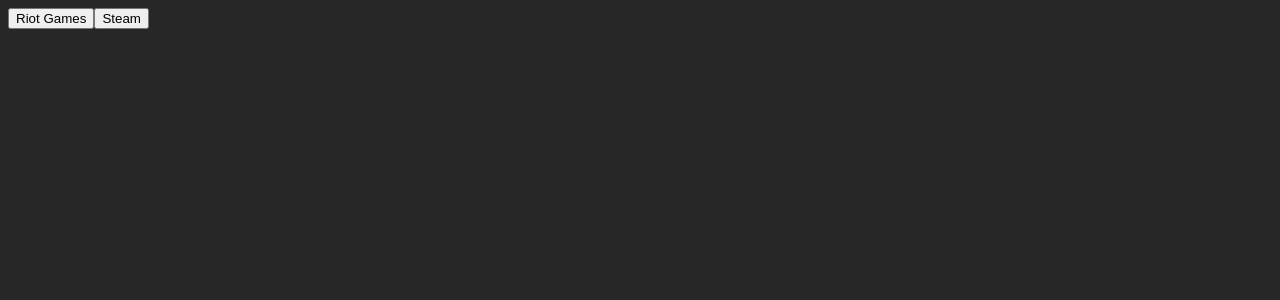
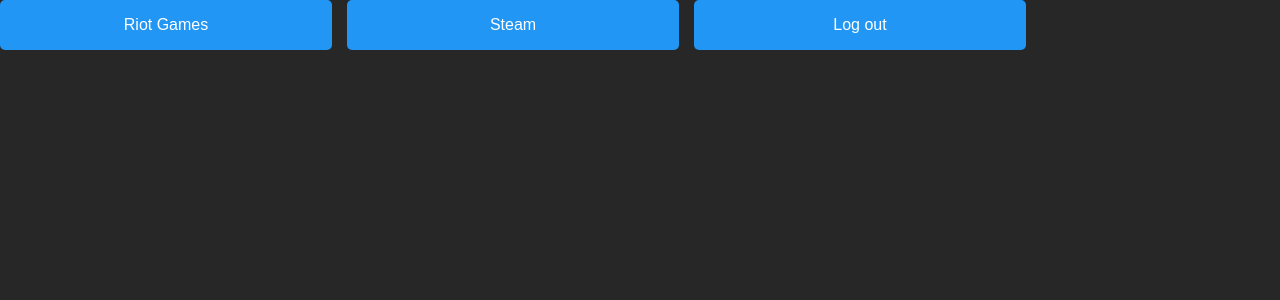
Before and after one commit to IgorSinchuk/task-mean, an Angular app in the folder mean-pj/: page /home in a window 1280 px wide. Shown: the top 300 px of the page. Built offline with nearby package versions, Linux system fonts and the light colour scheme.

Commit message:
home css edited

```diff
--- a/mean-pj/src/app/home/home.component.html
+++ b/mean-pj/src/app/home/home.component.html
@@ -4,5 +4,7 @@
   <button type="button" class="riot-button">Riot Games</button></a>
   <a routerLink="/steam" routerLinkActive="active">
     <button type="button" class="riot-button">Steam</button></a>
+  <a routerLink="/login" routerLinkActive="active">
+    <button type="button" class="riot-button">Log out</button></a>
 </div>
 </div>
--- a/mean-pj/src/styles.css
+++ b/mean-pj/src/styles.css
@@ -1,4 +1,22 @@
 /* You can add global styles to this file, and also import other style files */
 body {
+    margin: 0;
+    padding: 0;
+    width: 100%;
+    height: 100vh;
+    background-size: cover;
     background-color: #282728;
 }
+
+button{
+    margin-right: 15px;
+    margin-bottom: 15px;
+    width: 332px;
+    height: 50px;
+    font-size: 16px;
+    background: #2196F4;
+    font-weight: lighter;
+    color: #fff;
+    border: 0px;
+    border-radius: 5px;
+}
```
